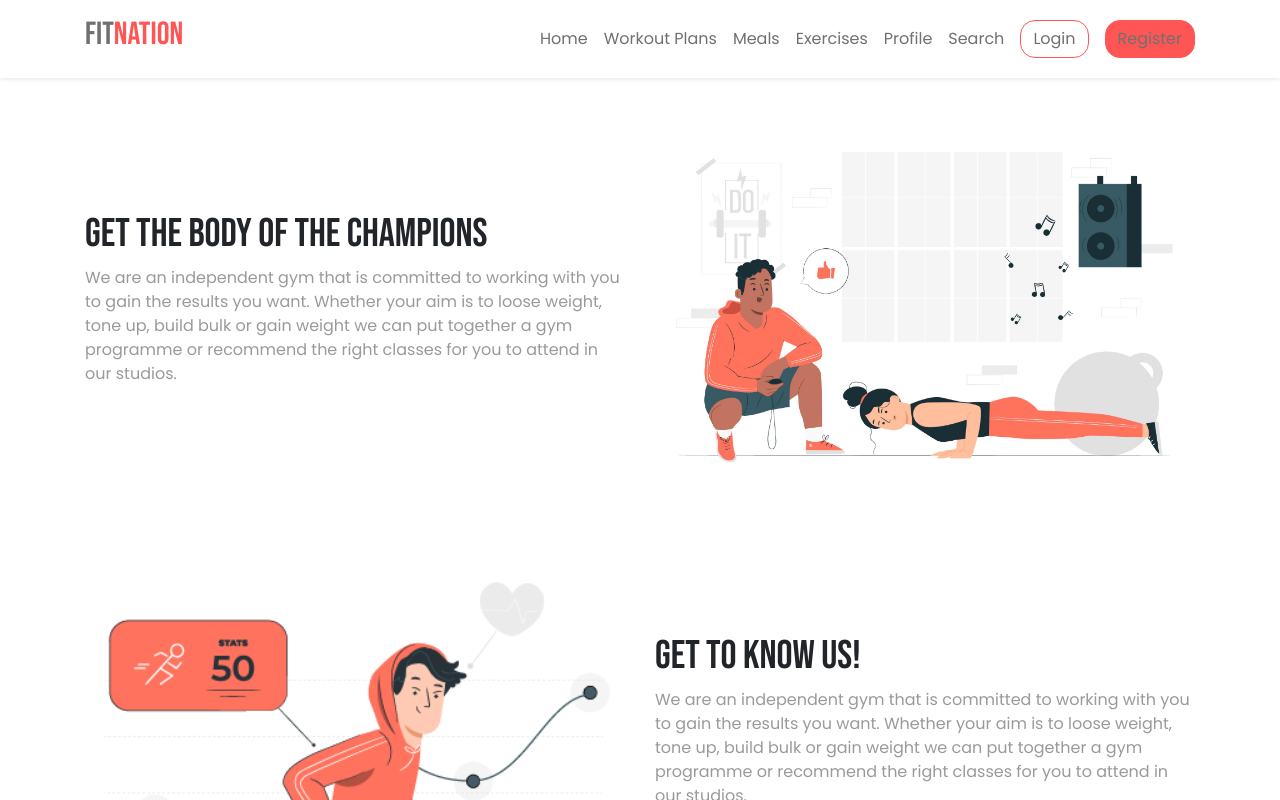
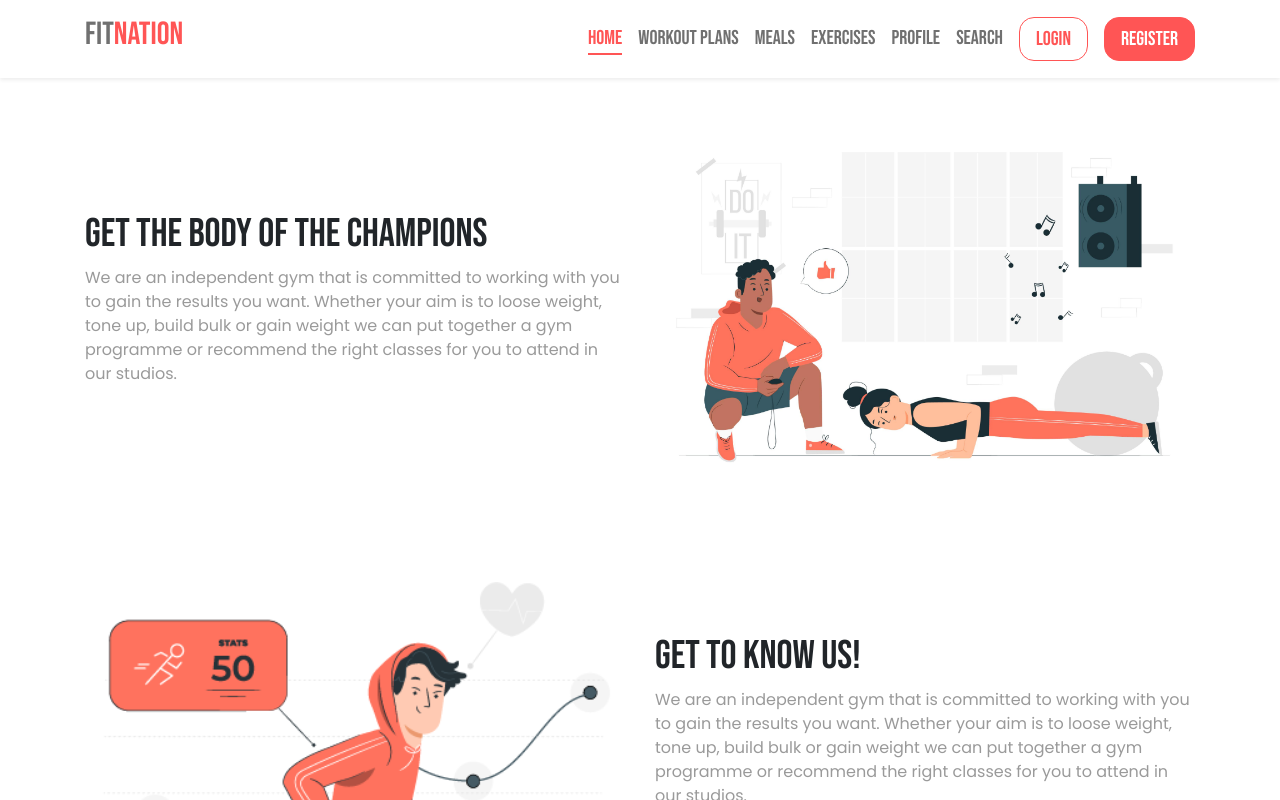
Before and after one commit to 7asebat/FitNationFrontend, a Vue app: page / in a window 1280 px wide. Shown: the top 800 px of the page. Built offline with nearby package versions, Linux system fonts and the light colour scheme.

Commit message:
Navbar ui changes

```diff
--- a/src/components/Navbar.vue
+++ b/src/components/Navbar.vue
@@ -8,29 +8,29 @@
       </router-link>
 
       <nav class="d-none d-lg-block">
-        <router-link :to="{ name: 'Index' }" class="navItem">
+        <router-link :to="{ name: 'Index' }" class="navItem u-title-font">
           Home
         </router-link>
 
-        <router-link :to="{ name: 'Workouts' }" class="navItem">
+        <router-link :to="{ name: 'Workouts' }" class="navItem u-title-font">
           Workout Plans
         </router-link>
 
-        <router-link :to="{ name: 'Meals' }" class="navItem">
+        <router-link :to="{ name: 'Meals' }" class="navItem u-title-font">
           Meals
         </router-link>
 
-        <router-link :to="{ name: 'Exercises' }" class="navItem">
+        <router-link :to="{ name: 'Exercises' }" class="navItem u-title-font">
           Exercises
         </router-link>
 
-        <router-link :to="{ name: 'Profile' }" class="navItem">
+        <router-link :to="{ name: 'Profile' }" class="navItem u-title-font">
           Profile
         </router-link>
 
         <router-link
           :to="{ name: 'ListPanel', params: { type: 'nutritionist' } }"
-          class="navItem"
+          class="navItem u-title-font"
         >
           Search
         </router-link>
@@ -38,14 +38,14 @@
         <div class="d-inline-block" v-if="!loggedInUser">
           <router-link
             :to="{ name: 'Login' }"
-            class="navItem btn btn-outline-primary text-primary"
+            class="navBtn px-3 btn btn-outline-primary u-title-font"
           >
             Login
           </router-link>
 
           <router-link
             :to="{ name: 'Register' }"
-            class="navItem btn btn-primary text-light"
+            class="navBtn px-3 btn btn-primary u-title-font"
           >
             Register
           </router-link>
@@ -93,7 +93,16 @@ export default {
 .navItem {
   display: inline-block;
   margin-left: 16px;
-  color: $dark !important;
+  color: $dark;
   text-decoration: none;
+  font-size: 20px;
+}
+.navItem.router-link-exact-active {
+  color: $primary;
+  border-bottom: 2px solid $primary;
+}
+.navBtn {
+  margin-left: 16px;
+  font-size: 20px;
 }
 </style>
```
